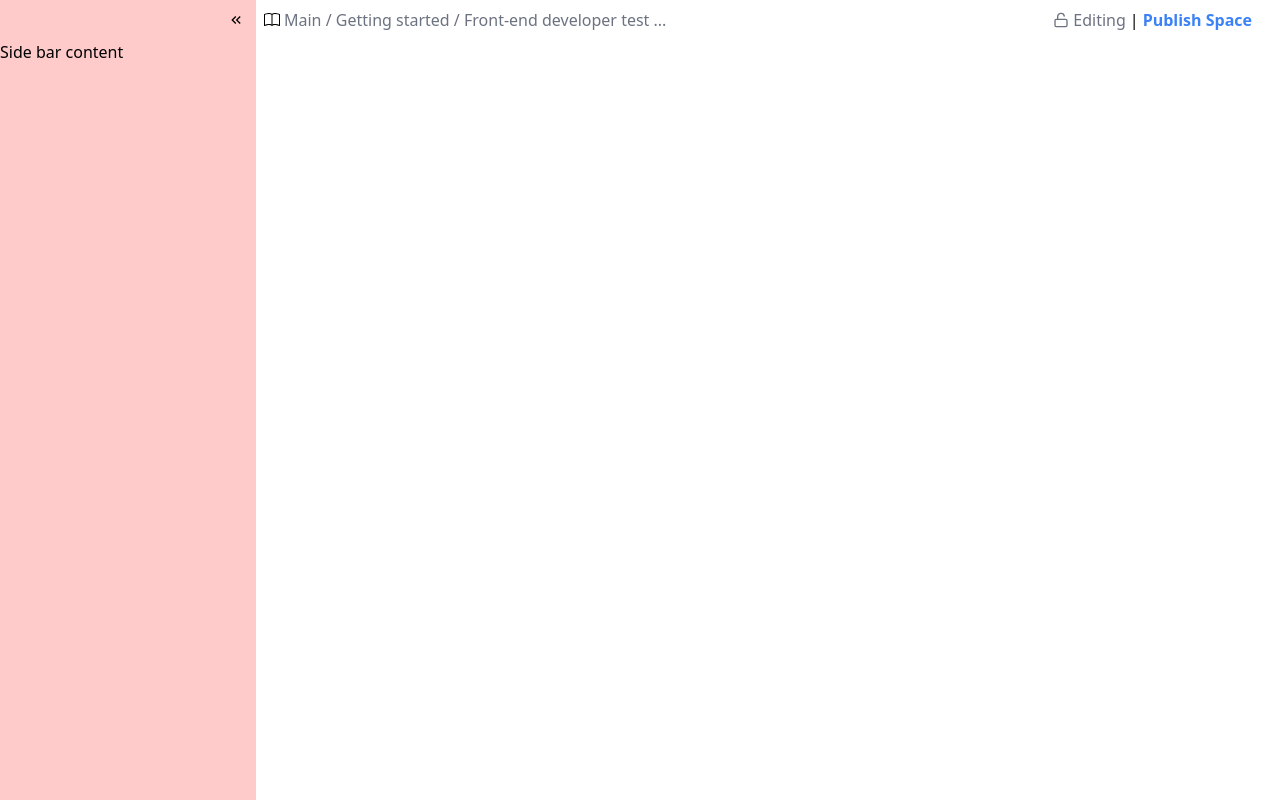
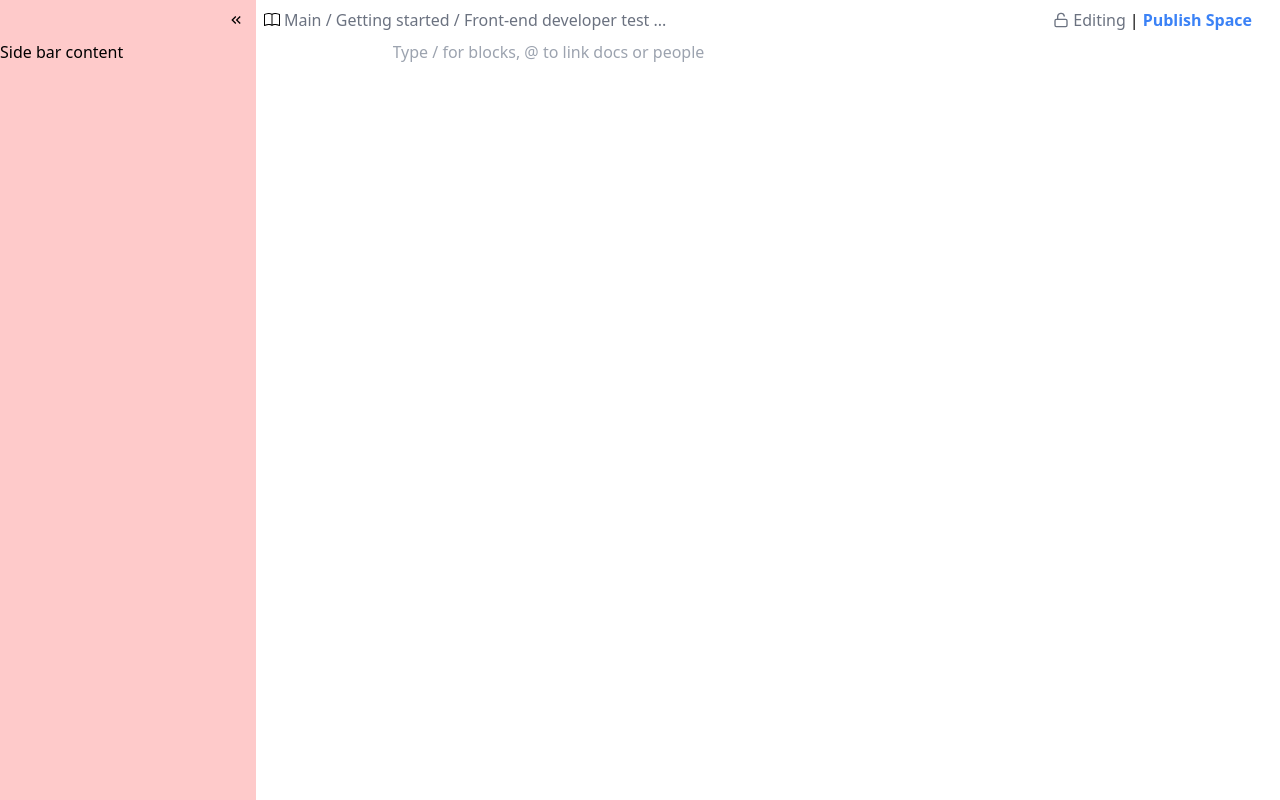
Before and after one commit to codehass/notion-test, a React (Create React App) app: page / in a window 1280 px wide. Built offline with nearby package versions, Linux system fonts and the light colour scheme; some icons are missing.

Commit message:
add input field

```diff
--- a/src/App.js
+++ b/src/App.js
@@ -52,6 +52,13 @@ function App() {
 						</div>
 					</div>
 				</header>
+				<main className="w-4/5 flex item-center justify-center mx-auto">
+					<input
+						type="text"
+						placeholder="Type / for blocks, @ to link docs or people"
+						className="w-11/12 focus:border-none outline-none"
+					/>
+				</main>
 			</section>
 		</div>
 	);
```
